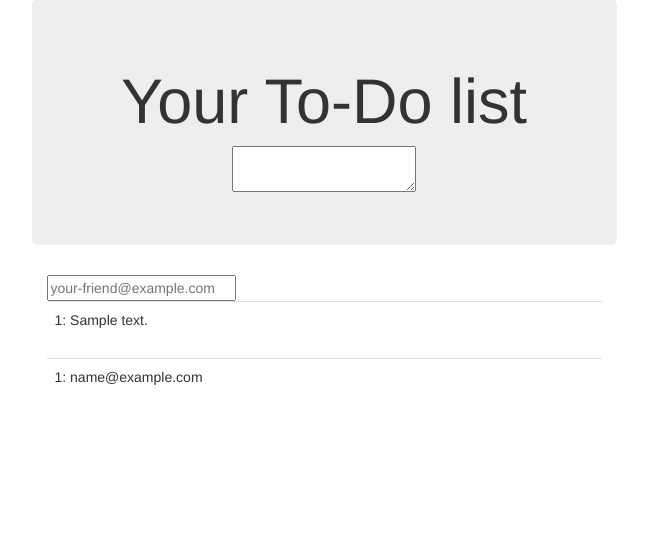
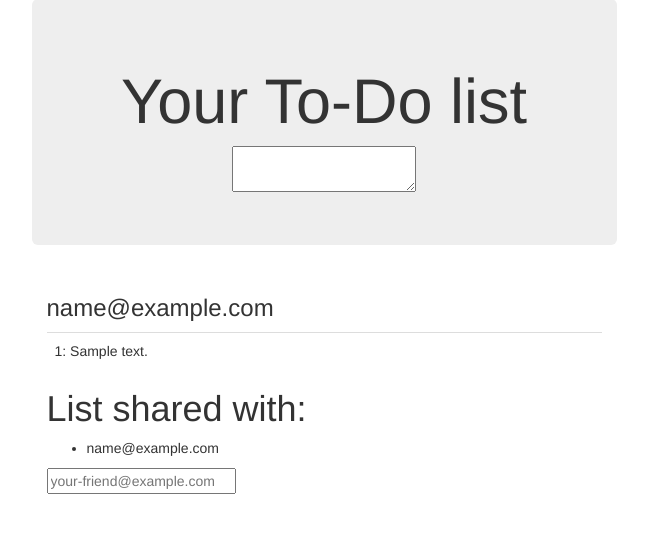
Before and after one commit to e-dang/Python-TDD, a Django app: template lists/templates/list.html in a window 1280 px wide. Shown: the part 73-606 px from the top of the page, without its empty margins (316-964 px from the left). Run offline with Django 3.2, Linux system fonts and the light colour scheme; the template is opened without the code that fills it: most values are stand-ins (such as "Sample title", 1, 10 or a date in 2020); form fields are guessed from the names that the template uses; some libraries are stand-ins or nearby versions.

Commit message:
Finish sharing feature

```diff
--- a/functional_tests/my_lists_page.py
+++ b/functional_tests/my_lists_page.py
@@ -7,6 +7,6 @@ class MyListsPage(object):
         self.test.browser.find_element_by_link_text('My lists').click()
         self.test.wait_for(lambda: self.test.assertEqual(
             self.test.browser.find_element_by_tag_name('h1').text,
-            'My lists'
+            'My Lists'
         ))
         return self
--- a/lists/static/base.css
+++ b/lists/static/base.css
@@ -1,3 +1,6 @@
 #id_text {
-  margin-top: 2ex;
+    margin-top: 2ex;
 }
+
+.list-sharee {
+}
--- a/lists/templates/list.html
+++ b/lists/templates/list.html
@@ -5,18 +5,20 @@
 {% block form_action %}{% url 'view_list' list.id %}{% endblock %}
 
 {% block table %}
-    <form method="POST" action="{% url 'share_list' list.id %}">
-        <input name="sharee" placeholder="your-friend@example.com" type="text">
-        {% csrf_token %}
-    </form>
+    <h3 id="id_list_owner">{{ list.owner.email }}</h3>
     <table id="id_list_table" class="table">
         {% for item in list.item_set.all %}
             <tr><td>{{ forloop.counter }}: {{ item.text }}</td></tr>
         {% endfor %}
     </table>
-    <table id="list_sharee" class="table">
+    <h1>List shared with:</h1>
+    <ul>
         {% for user in list.shared_with.all %}
-            <tr><td>{{ forloop.counter }}: {{ user.email }}</td></tr>
+            <li class="list-sharee"> {{ user.email }} </li>
         {% endfor %}
-    </table>
+    </ul>
+    <form method="POST" action="{% url 'share_list' list.id %}">
+        <input name="sharee" placeholder="your-friend@example.com" type="text">
+        {% csrf_token %}
+    </form>
 {% endblock %}
--- a/lists/templates/my_lists.html
+++ b/lists/templates/my_lists.html
@@ -14,7 +14,7 @@
 
     <ul>
         {% for list in owner.shared_lists.all %}
-            <li>{{list.name}}</li>
+            <li><a href="{{ list.get_absolute_url }}">{{list.name}}</a></li>
         {% endfor %}
     </ul>
 {% endblock %}
--- a/lists/views.py
+++ b/lists/views.py
@@ -36,7 +36,7 @@ def my_lists(request, email):
 
 def share_list(request, list_id):
     list_ = List.objects.get(id=list_id)
-    email = request.POST.get('email')
+    email = request.POST.get('sharee')
     if email:
         list_.shared_with.add(email)
     return redirect(list_)
```
Also changed, not shown: lists/tests/test_views.py (+1 -1 lines).
